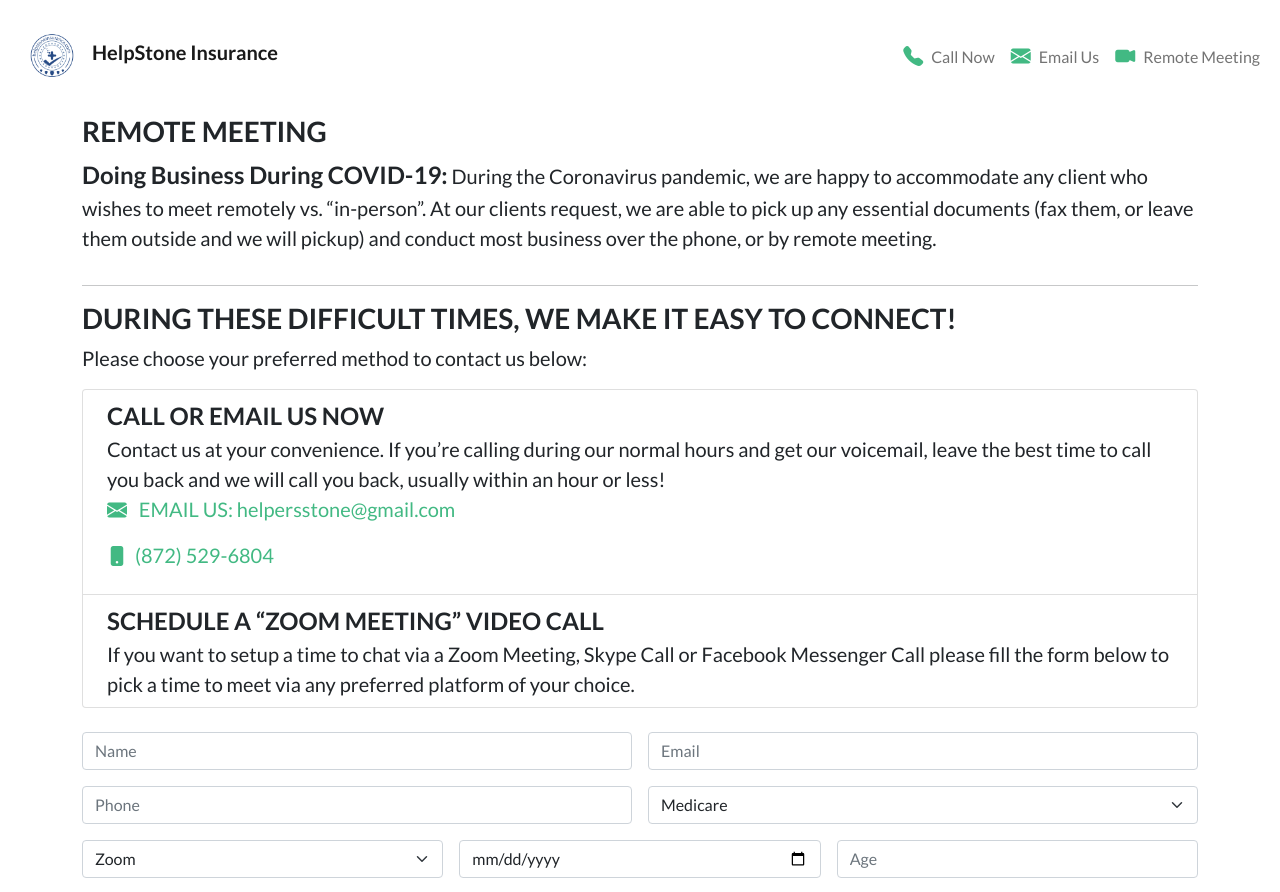
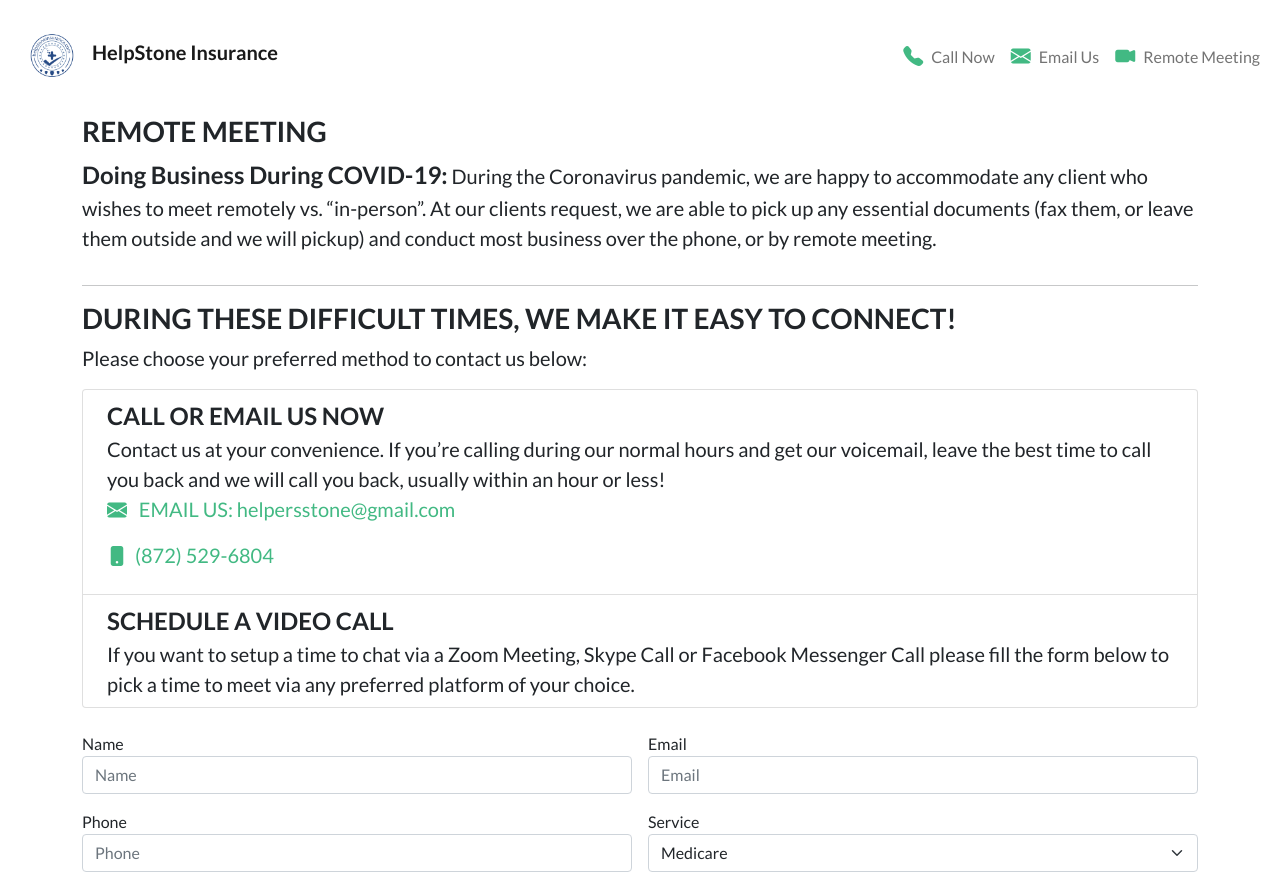
Before and after one commit to egdiala/help-stone-insurance, a Vue app: page /schedule in a window 1280 px wide. Shown: the top 892 px of the page. Built offline with nearby package versions, Linux system fonts and the light colour scheme.

Commit message:
modified video schedule page

```diff
--- a/src/views/Schedule.vue
+++ b/src/views/Schedule.vue
@@ -24,7 +24,7 @@
                     </li>
                     <li class="list-group-item d-flex justify-content-between align-items-start">
                         <div class="ms-2 fs-5 me-auto">
-                        <div class="fs-4 fw-bold">SCHEDULE A “ZOOM MEETING” VIDEO CALL</div>
+                        <div class="fs-4 fw-bold">SCHEDULE A VIDEO CALL</div>
                         If you want to setup a time to chat via a Zoom Meeting, Skype Call or Facebook Messenger Call please fill the form below to pick a time to meet via any preferred platform of your choice.
                         </div>
                     </li>
@@ -35,15 +35,19 @@
                             data-netlify-honeypot="bot-field" class="row g-3">
                             <input type="hidden" name="form-name" value="schedule" />
                             <div class="col-md-6">
+                            <label for="name">Name</label>
                             <input type="text" name="name" class="form-control" placeholder="Name" required>
                             </div>
                             <div class="col-md-6">
+                            <label for="email">Email</label>
                             <input type="email" name="email" class="form-control" placeholder="Email" required>
                             </div>
                             <div class="col-md-6">
+                            <label for="phone">Phone</label>
                             <input type="text" name="phone" class="form-control" placeholder="Phone" required>
                             </div>
                             <div class="col-md-6">
+                            <label for="service">Service</label>
                             <select name="service" class="form-select" id="autoSizingSelect" required>
                                 <option value="Medicare">Medicare</option>
                                 <option value="Health">Health</option>
@@ -52,6 +56,7 @@
                             </select>
                             </div>
                             <div class="col-md-4">
+                            <label for="platform">Social Platform</label>
                             <select name="platform" class="form-select" id="autoSizingSelect" required>
                                 <option value="Zoom">Zoom</option>
                                 <option value="Skype">Skype</option>
@@ -59,12 +64,15 @@
                             </select>
                             </div>
                             <div class="col-md-4">
+                            <label for="date">Date</label>
                             <input type="date" name="date" class="form-control" required>
                             </div>
                             <div class="col-md-4">
+                            <label for="age">Age</label>
                             <input type="text" name="age" class="form-control" placeholder="Age" required>
                             </div>
                             <div class="col-md-12">
+                            <label for="message">Message</label>
                             <textarea name="message" class="form-control" placeholder="Leave a message here" rows="5"></textarea>
                             </div>
                             <div class="d-grid gap-2 col-md-6 mx-auto">
```
